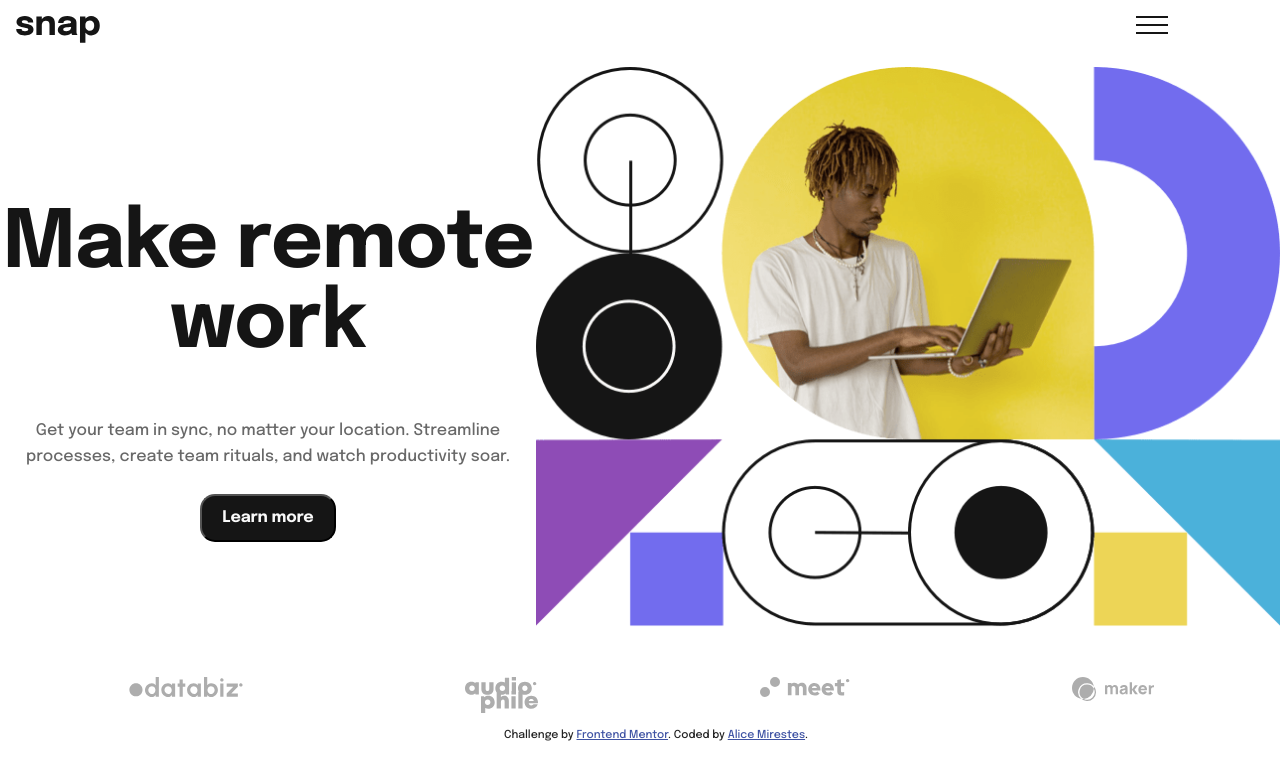
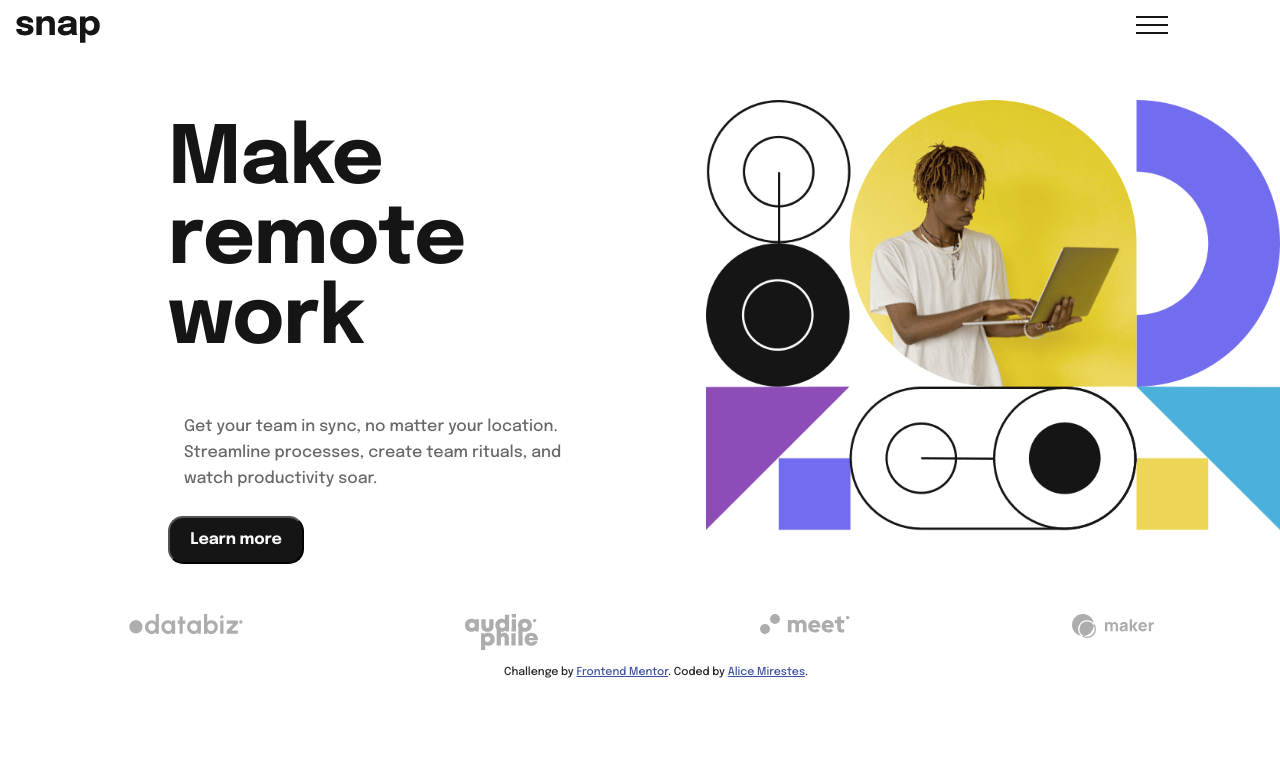
Before and after one commit to amirestes/dropdown, a plain HTML site: page index.html in a window 1280 px wide. Drawn offline with Linux system fonts and the light colour scheme.

Commit message:
set alignment for .text

```diff
--- a/css/main.css
+++ b/css/main.css
@@ -304,14 +304,21 @@ footer {
     width: 540px;
     display: flex;
     flex-direction: column;
-    margin: 0;
+    margin: 0 125px 0 168px;
+    align-items: flex-start;
   }
+
   .text h1{
     font-size: 80px;
     line-height: 80px;
     letter-spacing: -1.11px;
-    align-self: left;
+    text-align: left;
   }
+
+  .text p {
+    text-align: left;
+  }
+
 }
 
 @media only screen and (min-width: 35em) {
```
